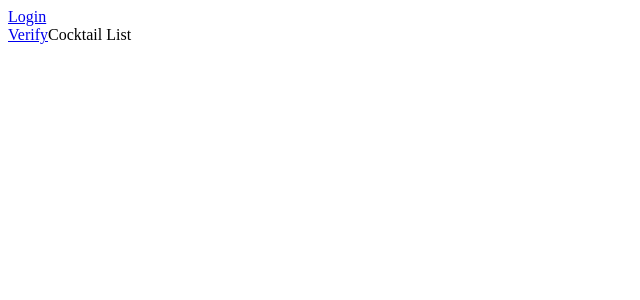
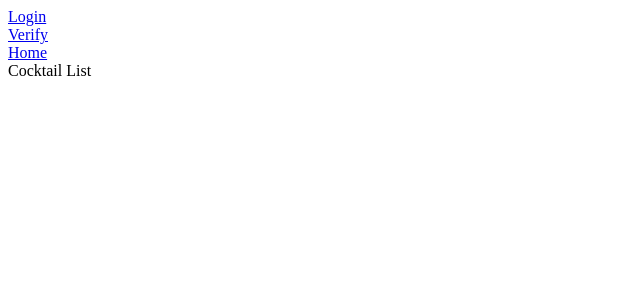
Before and after one commit to ierso/cocktails-api, a React (Create React App) app in the folder client/: page /ingredient/1 in a window 1280 px wide. Shown: the top 300 px of the page, without its empty margins (0-640 px from the left). Built offline with nearby package versions, Linux system fonts and the light colour scheme; no server answers.

Commit message:
add proptypes add unit tests

```diff
--- a/client/package.json
+++ b/client/package.json
@@ -15,6 +15,7 @@
   },
   "dependencies": {
     "axios": "^0.18.0",
+    "prop-types": "^15.6.1",
     "react": "^16.3.2",
     "react-dom": "^16.3.2",
     "react-redux": "^5.0.7",
--- a/client/src/App.js
+++ b/client/src/App.js
@@ -1,5 +1,6 @@
 import React, { Component } from 'react';
 import { BrowserRouter as Router, Route, Switch } from 'react-router-dom';
+import Header from './components/header';
 import IngredientSearch from './containers/ingredientSearch';
 import CocktailsList from './containers/cocktailList';
 import NotFound from './components/notFound';
@@ -8,9 +9,7 @@ class App extends Component {
   render() {
     return (
       <div className="App">
-        <a href="/auth/google">Login</a>
-        <br></br>
-        <a href="/auth/verify">Verify</a>
+        <Header />
         <Router>
             <Switch>
                 <Route exact path='/' component={ IngredientSearch } />
--- /dev/null
+++ b/client/src/components/header.js
@@ -0,0 +1,14 @@
+import React from 'react';
+
+export default function() {
+    return (
+        <div>
+            <a href="/auth/google">Login</a>
+            <br></br>
+            <a href="/auth/verify">Verify</a>
+            <br></br>
+            <a href="/">Home</a>
+            <br></br>
+        </div>
+    )
+}
--- a/client/src/containers/cocktailList.js
+++ b/client/src/containers/cocktailList.js
@@ -1,4 +1,5 @@
 import React, { Component } from 'react';
+import PropTypes from 'prop-types';
 import { connect } from 'react-redux';
 import { fetchCocktails } from '../actions';
 
@@ -7,7 +8,6 @@ class CocktailList extends Component {
     componentWillMount() {
         this.props.fetchCocktails();
     }
-
     renderCocktails = () => {
         const cocktails = this.props.cocktails;
         if (cocktails) {
@@ -26,7 +26,6 @@ class CocktailList extends Component {
             )
         }
     }
-
     render() {
         return (
             <React.Fragment>
@@ -37,7 +36,13 @@ class CocktailList extends Component {
     }
 }
 
-function mapStateToProps (state) {
+CocktailList.propTypes = {
+    fetchCocktails: PropTypes.func,
+    cocktails: PropTypes.array,
+}
+
+
+const mapStateToProps = (state) => {
     return {
         cocktails: state.cocktails
     }
--- a/client/src/containers/ingredientSearch.js
+++ b/client/src/containers/ingredientSearch.js
@@ -1,4 +1,5 @@
 import React, { Component } from 'react';
+import PropTypes from 'prop-types';
 import { connect } from 'react-redux';
 import { fetchIngredients, matchIngredients } from '../actions';
 import SearchDropdown from '../components/searchDropdown';
@@ -36,10 +37,17 @@ class IngredientSearch extends Component {
     }
 }
 
-function mapStateToProps (state) {
+IngredientSearch.propTypes = {
+    ingredients: PropTypes.array,
+    matchedIngredients: PropTypes.array,
+    fetchIngredients: PropTypes.func,
+    matchIngredients: PropTypes.func
+}
+
+const mapStateToProps = (state) => {
 	return {
         ingredients: state.ingredients,
-        matchedIngredients: state.matchIngredients
+        matchedIngredients: state.matchIngredients,
 	}
 }
 export default connect(mapStateToProps, { fetchIngredients, matchIngredients })(IngredientSearch);
```
Also changed, not shown: 1 other file (tests, documents, lock files or other folders).
